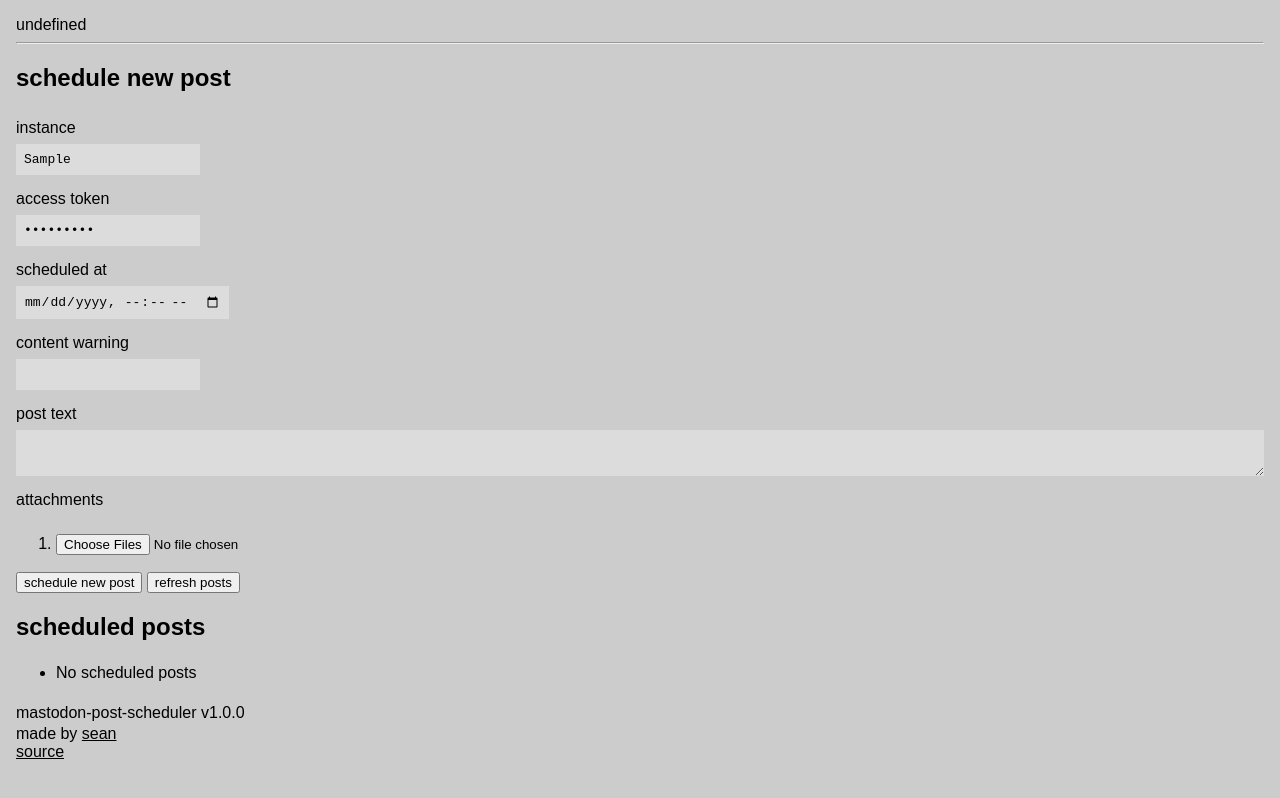
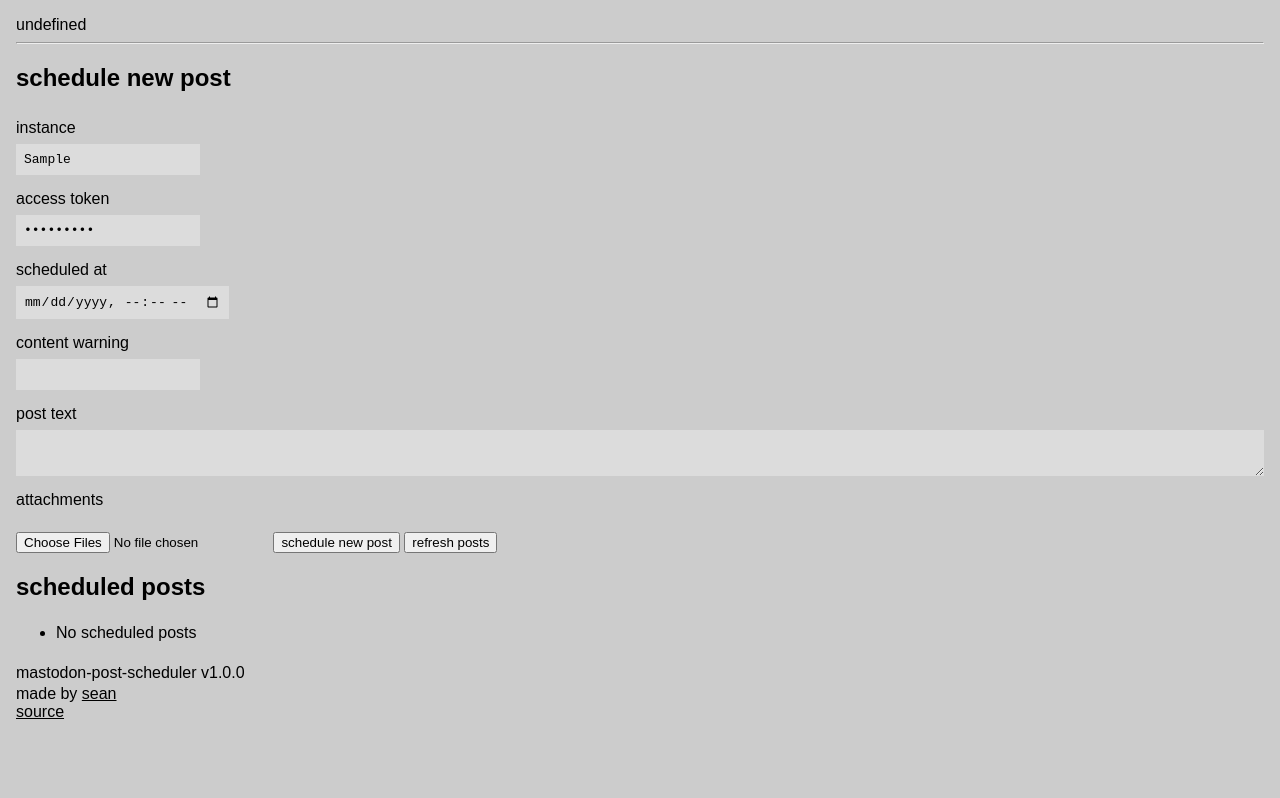
Before and after one commit to seleb/mastodon-post-scheduler, a website built with Vite: page src/index.html in a window 1280 px wide. Both pictures are taken after typing "Sample", "Sample123", "Sample", "Sample" into the empty fields and a click on the input "schedule new post". Built offline with nearby package versions, Linux system fonts and the light colour scheme; what masto would draw is missing.

Commit message:
improve file upload

```diff
--- a/src/index.html
+++ b/src/index.html
@@ -56,9 +56,8 @@
 		</label>
 
 		<label for="media">attachments</label>
-		<ol id="listMedia">
-			<li><input id="media" name="media" type="file" accept="image/*, video/*, audio/*" multiple /></li>
-		</ol>
+		<ol id="listMedia"></ol>
+		<input id="media" name="media" type="file" accept="image/*, video/*, audio/*" multiple />
 
 
 		<input type="submit" name="submit" value="schedule new post" />
--- a/src/index.js
+++ b/src/index.js
@@ -16,12 +16,10 @@ function getFields() {
 	}
 	const cw = formData.get('cw');
 	const post = formData.get('post');
-	const media = Array.from(elMedia.querySelectorAll('li'))
-		.slice(0, -1)
-		.map(i => ({
-			file: i.file,
-			description: i.querySelector('textarea').value,
-		}));
+	const media = Array.from(elMedia.querySelectorAll('li')).map(i => ({
+		file: i.file,
+		description: i.querySelector('textarea').value,
+	}));
 	return {
 		instance,
 		token,
@@ -123,9 +121,7 @@ document.querySelector('#formPost').addEventListener('submit', async event => {
 
 		elForm.querySelector('#cw').value = '';
 		elForm.querySelector('#post').value = '';
-		Array.from(elMedia.querySelectorAll('li'))
-			.slice(0, -1)
-			.map(i => i.remove());
+		elMedia.innerHTML = '';
 
 		await updateScheduledPosts();
 	}
@@ -159,7 +155,7 @@ elFile.addEventListener('change', event => {
 			preview.textContent = 'no preview available';
 		}
 		elLi.querySelector('div').replaceWith(preview);
-		elMedia.prepend(elLi);
+		elMedia.append(elLi);
 	});
 	elFile.value = null;
 });
--- a/src/style.scss
+++ b/src/style.scss
@@ -69,7 +69,7 @@ form {
 		display: block;
 		margin: 0;
 		line-height: 2;
-		margin-bottom: 0.5rem;
+		margin-top: 0.5rem;
 
 		input,
 		textarea {
```
